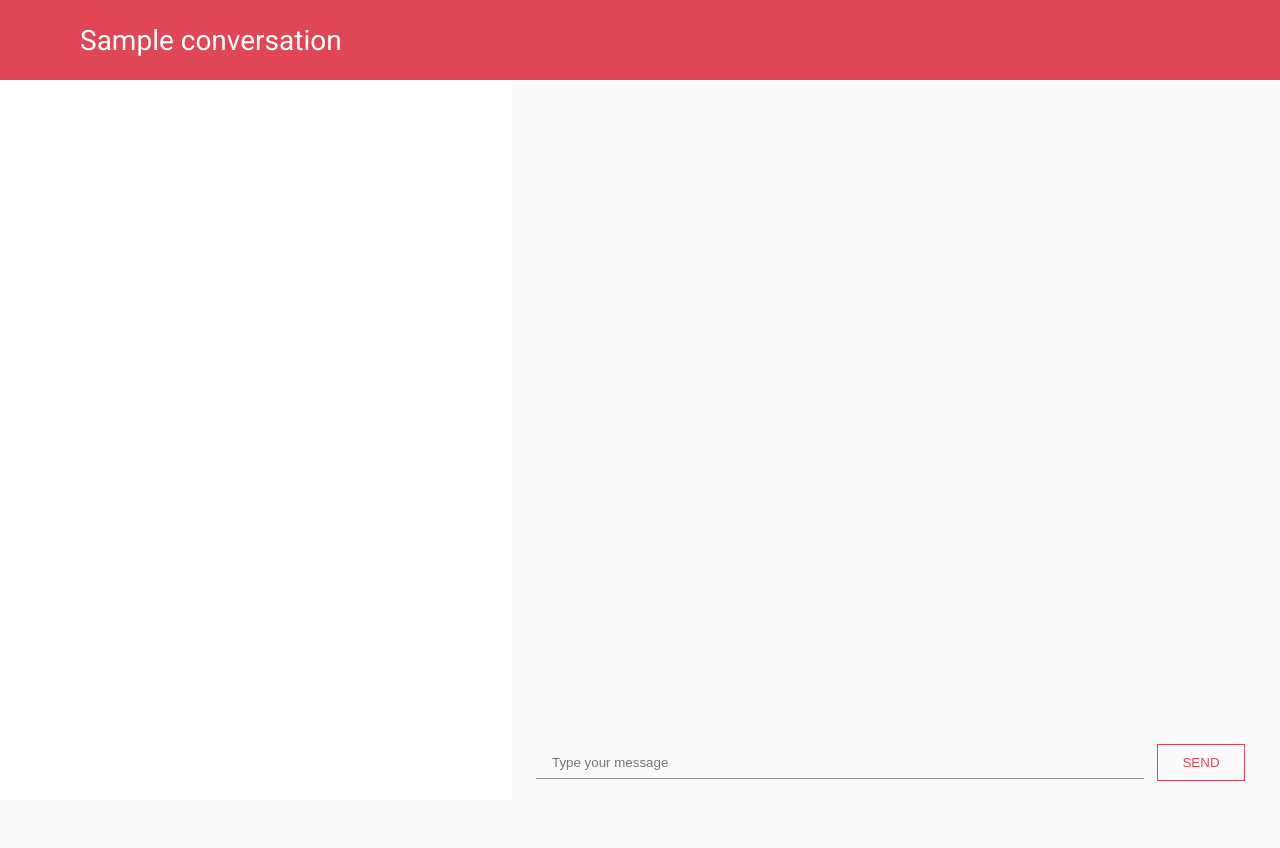
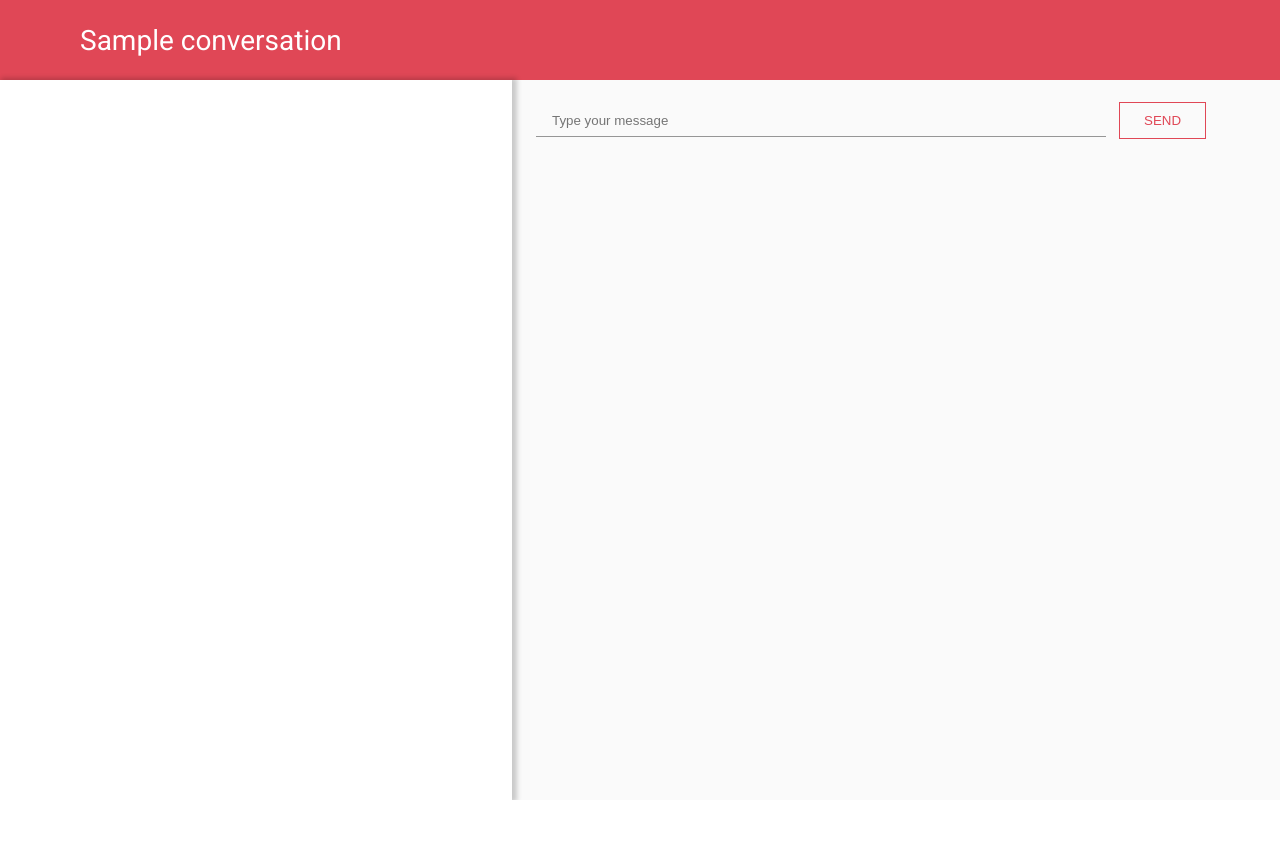
Before and after one commit to toggle-corp/chat, a Django app: page /messenger/ in a window 1280 px wide. After the commit the page ends 800 px from the top, so only its background shows below. Run offline with Django 3.2, Linux system fonts and the light colour scheme; a user stored in the database is signed in; tables that the repository leaves empty hold one stand-in row (values such as "Sample post"); data that the repository does not hold is empty; some libraries are stand-ins or nearby versions.

Commit message:
Fix message overflow

```diff
--- a/web/messenger/templates/messenger/messenger.html
+++ b/web/messenger/templates/messenger/messenger.html
@@ -32,11 +32,13 @@
     <div id="conversation-list">
     </div>
     <div id="conversation">
+        <div id="message-input">
+            <div>
+                <input type="text" placeholder="Type your message" id="msg-input">
+                <button class="btn" id="send-btn">Send</button>
+            </div>
+        </div>
         <div id="message-list">
-        </div>
-        <div id="message-input">
-            <input type="text" placeholder="Type your message" id="msg-input">
-            <button class="btn" id="send-btn">Send</button>
         </div>
     </div>
 </section>
--- a/web/scss/_base.scss
+++ b/web/scss/_base.scss
@@ -18,4 +18,13 @@ a, button, input[type="button"], input[type="submit"] {
     border: 1px solid $primary-color;
     color: $primary-color;
     background-color: transparent;
+    transition: all 0.2s ease-in-out;
 }
+
+.btn:hover{
+    box-shadow: 0 1px 7px 0px lighten($primary-color, 10%),
+        inset 0 0 3px 0px lighten($primary-color, 20%);
+}
+.btn:active{
+    box-shadow: inset 0 0 3px 0px lighten($primary-color, 20%);
+}
--- a/web/scss/messenger.scss
+++ b/web/scss/messenger.scss
@@ -26,28 +26,54 @@ body{
             width: 40%;
             float: left;
             background-color: #fff;
+
+            box-shadow: 3px 0 5px 2px rgba(0, 0, 0, 0.2);
         }
         #conversation{
             height: 90vh;
             margin-left: 40%;
 
+
             #message-list{
                 height: 80vh;
-                #message{
+                overflow-y: scroll;
 
+                .message{
+                    padding: 8px 32px;
+                    author{
+                        font-weight: 700;
+                        margin-right: 24px;
+                    }
+                    time{
+                        font-weight: 300;
+                        font-size: smaller;
+                    }
+                }
+
+                hr{
+                    margin: 6px 24px;
+                    border-top: 1px solid #f0f0f0;
                 }
             }
             #message-input{
                 height: 10vh;
-                padding: 24px;
+                display: flex;
+                justify-content: center;
+                flex-direction: column;
+
                 input{
-                    width: 80%;
+                    width: 70%;
                     padding: 8px 16px;
                     outline: none;
                     border: none;
                     border-bottom: 1px solid #969696;
                     background-color: transparent;
+                    margin-left: 24px;
                 }
+                input:focus{
+                    border-bottom-color: $primary-color;
+                }
+
                 button{
                     outline: none;
                     margin-left: 10px;
--- a/web/static/css/messenger.css
+++ b/web/static/css/messenger.css
@@ -11,7 +11,14 @@ a, button, input[type="button"], input[type="submit"] {
   padding: 10px 24px;
   border: 1px solid #e04756;
   color: #e04756;
-  background-color: transparent; }
+  background-color: transparent;
+  transition: all 0.2s ease-in-out; }
+
+.btn:hover {
+  box-shadow: 0 1px 7px 0px #e7737e, inset 0 0 3px 0px #ef9ea6; }
+
+.btn:active {
+  box-shadow: inset 0 0 3px 0px #ef9ea6; }
 
 body {
   padding: 0;
@@ -32,22 +39,40 @@ body {
     height: 90vh;
     width: 40%;
     float: left;
-    background-color: #fff; }
+    background-color: #fff;
+    box-shadow: 3px 0 5px 2px rgba(0, 0, 0, 0.2); }
   body #body #conversation {
     height: 90vh;
     margin-left: 40%; }
     body #body #conversation #message-list {
-      height: 80vh; }
+      height: 80vh;
+      overflow-y: scroll; }
+      body #body #conversation #message-list .message {
+        padding: 8px 32px; }
+        body #body #conversation #message-list .message author {
+          font-weight: 700;
+          margin-right: 24px; }
+        body #body #conversation #message-list .message time {
+          font-weight: 300;
+          font-size: smaller; }
+      body #body #conversation #message-list hr {
+        margin: 6px 24px;
+        border-top: 1px solid #f0f0f0; }
     body #body #conversation #message-input {
       height: 10vh;
-      padding: 24px; }
+      display: flex;
+      justify-content: center;
+      flex-direction: column; }
       body #body #conversation #message-input input {
-        width: 80%;
+        width: 70%;
         padding: 8px 16px;
         outline: none;
         border: none;
         border-bottom: 1px solid #969696;
-        background-color: transparent; }
+        background-color: transparent;
+        margin-left: 24px; }
+      body #body #conversation #message-input input:focus {
+        border-bottom-color: #e04756; }
       body #body #conversation #message-input button {
         outline: none;
         margin-left: 10px; }
--- a/web/static/js/messenger.js
+++ b/web/static/js/messenger.js
@@ -30,7 +30,7 @@ function getTimeString(timestamp) {
     var hours = date.getHours();
     var minutes = "0" + date.getMinutes();
 
-    var formattedTime = day + " " + month + " " + hours + ':' + minutes.substr(-2);
+    var formattedTime = day + " " + month + ", " + hours + ':' + minutes.substr(-2);
     return formattedTime;
 }
 
@@ -47,7 +47,11 @@ function refreshMessages() {
         element.find("p").text(message.message);
         element.removeAttr("hidden");
         element.removeAttr("id");
+        element.addClass("message")
         element.appendTo(messageList);
+        if(i != messages.length-1){
+            $("<hr>").appendTo(messageList);
+        }
     }
 }
 
```
Also changed, not shown: 1 other file.
